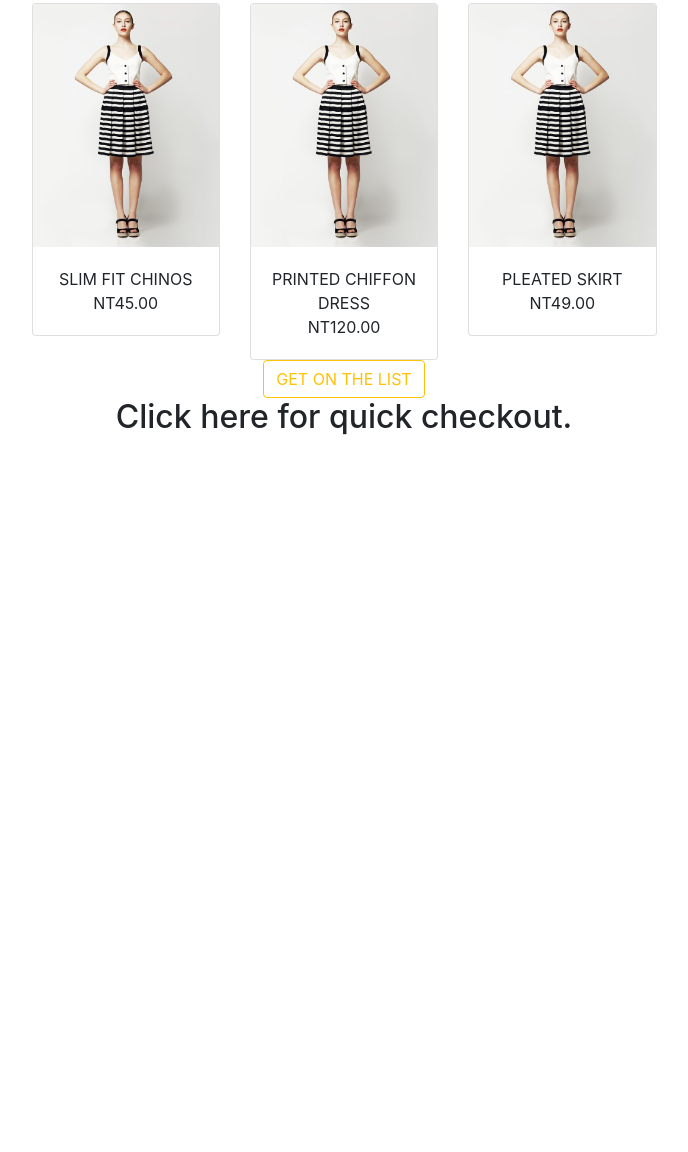
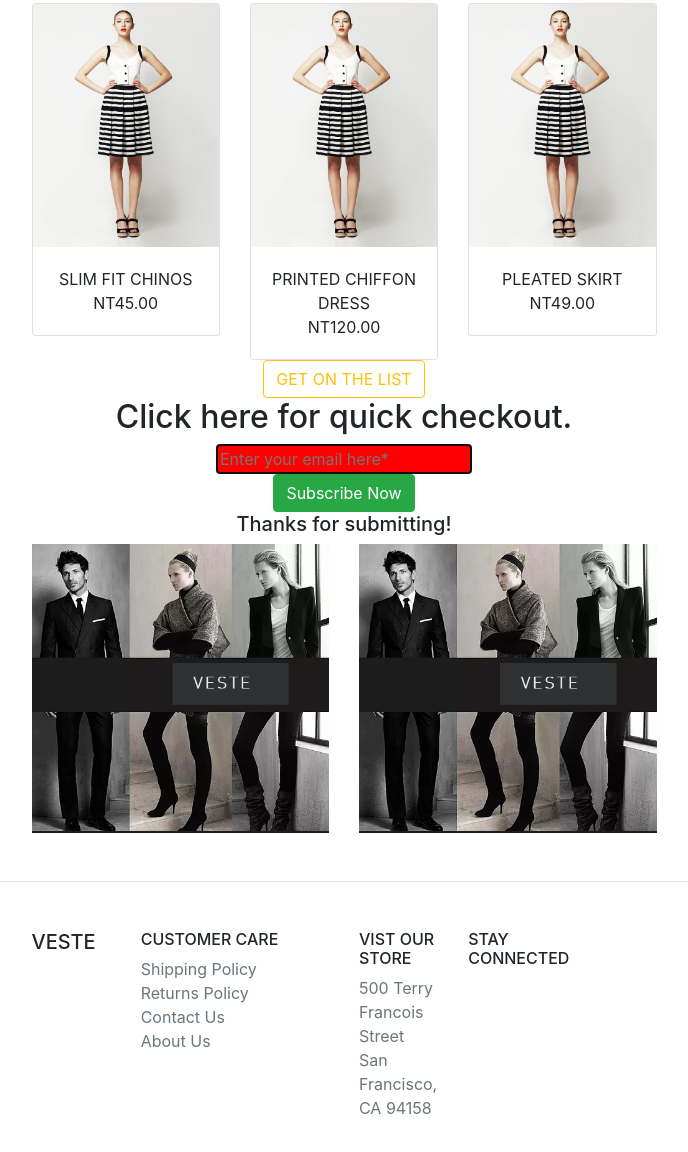
Before and after one commit to marss112/marss112.github.io, a plain HTML site: page index.html in a window 1280 px wide. Shown: the part 838-1990 px from the top of the page, without its empty margins (296-984 px from the left). Before the commit the page ends 1282 px from the top, so only its background shows below. Drawn offline with nearby package versions, Linux system fonts and the light colour scheme.

Commit message:
Add files via upload
123

```diff
--- a/index.html
+++ b/index.html
@@ -247,9 +247,67 @@
         </div>
       </div>
 
+      <div id="row ">
+        <div class="text-center ">
+          <input type="email" id="inputEmail" style="background-color:red" placeholder="Enter your email here*" required
+            autofocus>
+        </div>
+      </div>
+      <div id="row">
+        <div class="text-center">
+          <button type="button" class="btn btn-success">Subscribe Now</button>
+        </div>
+      </div>
+      <div id="row ">
+        <div class="text-center">
+          <h5>Thanks for submitting!</h5>
+        </div>
+      </div>
+      <div class="row">
+        <div class="col"> </div>
+        <div class="col-md-3 col-sm-3">
+          <img src="/img/home1.png" class="fillDivImg">
+        </div>
+        <div class="col-md-3 col-sm-3">
+          <a href="#"><img src="/img/home1.png" class="fillDivImg"></a>
+        </div>
+        <div class="col"> </div>
+      </div>
+    </div>
+    <footer class="pt-4 my-md-5 pt-md-5 border-top">
+      <div class="row">
+          <div class="col-md-3 col-sm-2">
+            </div>
+        <div class="col-md-1 col-sm-1">
+          <h5>VESTE</h5>
+        </div>
+        <div class="col-md-2 col-sm-1">
+          <h6>CUSTOMER CARE</h6>
+          <ul class="list-unstyled text-small">
+            <li><a class="text-muted" href="#">Shipping Policy</a></li>
+            <li><a class="text-muted" href="#">Returns Policy</a></li>
+            <li><a class="text-muted" href="#">Contact Us</a></li>
+            <li><a class="text-muted" href="#">About Us</a></li>
+          </ul>
+        </div>
+        <div class="col-md-1 col-sm-1">
+          <h6>VIST OUR STORE</h6>
+          <ul class="list-unstyled text-small">
+            <li><a class="text-muted" href="#">
+                500 Terry Francois Street<br>
+                San Francisco, CA 94158</a></li>
 
-    </div>
+          </ul>
+        </div>
+        <div class="col-md-1 col-sm-1">
+          <h6>STAY CONNECTED</h6>
 
+        </div>
+        <div class="col-md col-sm">
+
+        </div>
+      </div>
+    </footer>
     <div id="WOMEN" class="tab-inner">
       <p>tab02的內容</p>
     </div>
```
